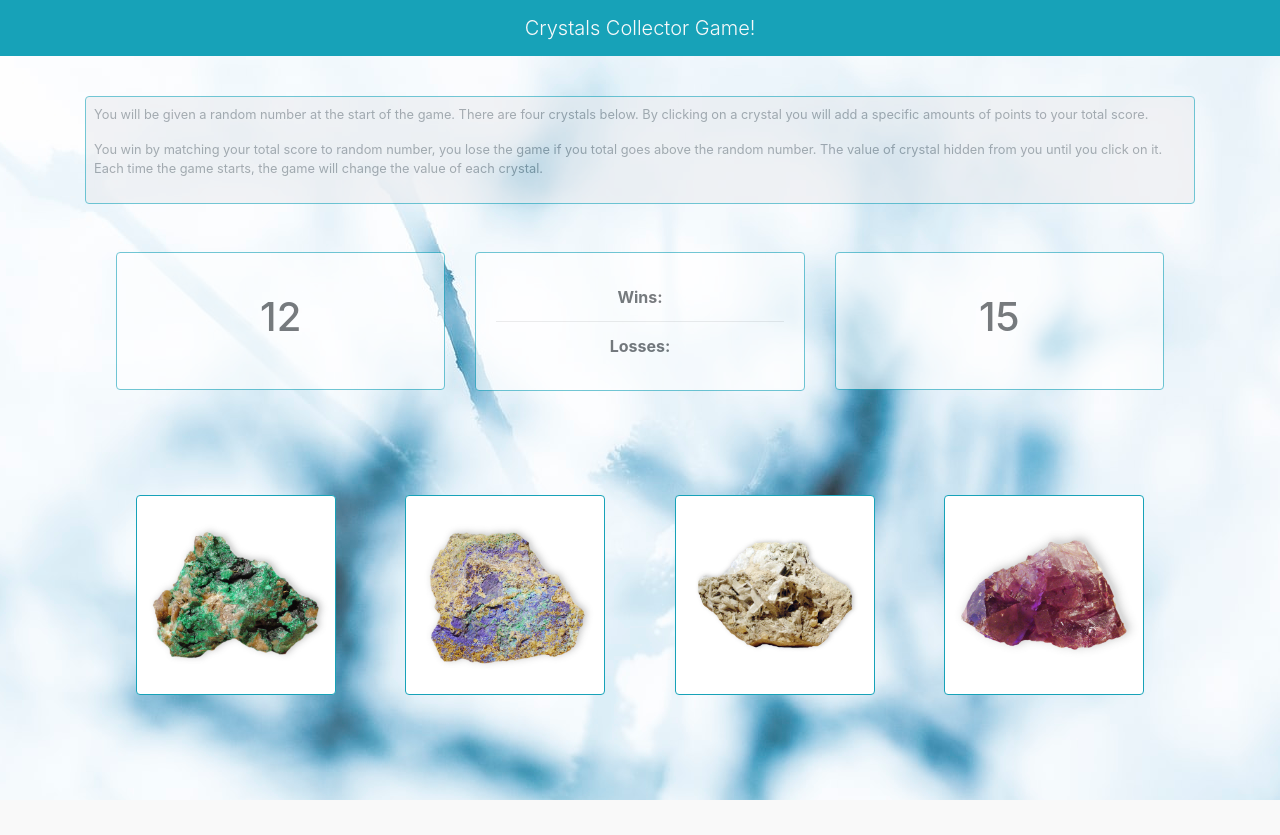
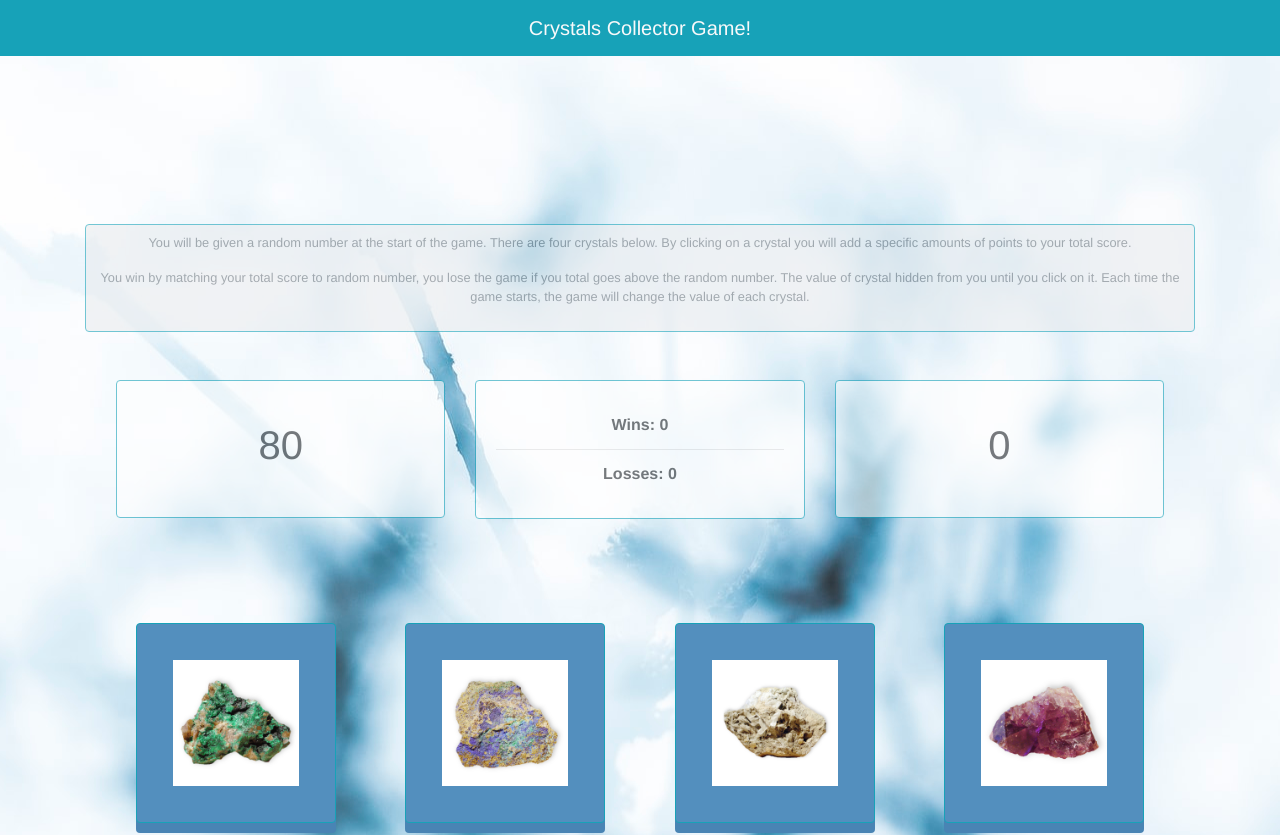
Before and after one commit to syedtakbar/unit-4-game, a plain HTML site: page index.html in a window 1280 px wide. Shown: the top 835 px of the page. Before the commit the page ends 800 px from the top, so only its background shows below. Drawn offline with nearby package versions, Linux system fonts and the light colour scheme.

Commit message:
added the initial logic

```diff
--- a/assets/css/style.css
+++ b/assets/css/style.css
@@ -1,8 +1,34 @@
 body {
-    background : #f9f9f9 url("../images/crystal-image-2.jpg") no-repeat fixed center;
+    background :rgb(88,154,204) url("../images/crystal-image-2.jpg") no-repeat fixed center;
+    font-family:  Helvetica, Arial,sans-serif;
+    text-align: center;
+    padding: 10% 0px;
 }
 
- #randNumCard, #scoreCard, #winLosCard, #gameRule {
+#randNumCard, #scoreCard, #winLosCard, #gameRule {
     opacity: .6;
 
 }
+
+.crystal-image {
+        display: inline-block;
+        text-decoration: none;
+        color: #fff;
+        font-weight: bold;
+        background-color: #538fbe;
+        padding: 15%;
+        border: 5% solid #2d6898;
+        border-radius: 5px;
+        box-shadow: 0 10px rgb(73,132,180);
+}
+
+
+.crystal-image:active {
+    box-shadow: 0 20px rgb(73,132,180);
+    transform: translateY(5%);
+
+}
+
+.crystal-image:hover {
+    background-color: rgb(90,150,199);
+}
--- a/assets/javascript/game.js
+++ b/assets/javascript/game.js
@@ -0,0 +1,61 @@
+
+    const NUM_OF_GUESSES = 12;
+
+    let crystalGame = {
+        pointScore: 0,
+        numOfWins: 0,
+        numOfLosses: 0,
+        randValue: 0,
+
+        getRandomInt: function (min, max) {
+            min = Math.ceil(min);
+            max = Math.floor(max);
+            return Math.floor(Math.random() * (max - min + 1)) + min;
+        },
+
+        initialize: function() {
+
+            randValue = crystalGame.getRandomInt (30, 80);
+            document.getElementById("rand-num-val").innerHTML = randValue;
+
+            document.querySelectorAll(".crystal-image").forEach(function(node){
+                node.setAttribute("rand-val", crystalGame.getRandomInt (13, 50));
+                // console.log("inside load " + node.getAttribute("rand-val"));
+            })
+        },
+
+        calcScore: function() {
+
+            if (parseInt(this.pointScore) === parseInt(this.randValue))
+            {
+                this.numOfWins++;
+            }
+            else
+            {
+                this.numOfLosses++;
+            }
+        },
+
+        displayScore: function () {
+            document.getElementById("num-of-wins").innerHTML = "Wins: " + this.numOfWins;
+            document.getElementById("num-of-losses").innerHTML = "Losses: " + this.numOfLosses;
+        }
+    };
+
+    window.onload = function(){
+        crystalGame.initialize();
+
+    }
+
+    document.querySelectorAll(".crystal-image").forEach(function(node){
+        node.addEventListener("click", function() {
+
+            crystalGame.pointScore += parseInt(node.getAttribute("rand-val"));
+            document.getElementById("player-score").innerText  = crystalGame.pointScore;
+
+            crystalGame.calcScore();
+            crystalGame.displayScore();
+
+
+        });
+      })
--- a/index.html
+++ b/index.html
@@ -39,8 +39,8 @@
             <div class="col-sm-offset-2 col-sm-4">
                 <div class="card rounded border border-info" id="randNumCard">
                     <div class="card-body text-center font-weight-bold">
-                        <div class="card-body text-center font-weight-bold" id="rand-num-val">
-                            <h1>12</h1>
+                        <div class="card-body text-center font-weight-bold">
+                            <h1 id="rand-num-val"></h1>
                         </div>
                     </div>
                 </div>
@@ -49,8 +49,8 @@
                 <div class="card rounded border border-info" id="winLosCard">
                     <div class="card-body text-center font-weight-bold">
                         <ul class="list-group list-group-flush">
-                            <li class="list-group-item">Wins:</li>
-                            <li class="list-group-item">Losses:</li>
+                            <li class="list-group-item" id="num-of-wins">Wins: 0</li>
+                            <li class="list-group-item" id="num-of-losses">Losses: 0</li>
                         </ul>
                     </div>
                 </div>
@@ -58,8 +58,8 @@
             <div class="col-sm-offset-2 col-sm-4">
                 <div class="card rounded border border-info" id="scoreCard">
                     <div class="card-body text-center font-weight-bold">
-                        <div class="card-body text-center font-weight-bold" id="player-score">
-                            <h1>15</h1>
+                        <div class="card-body text-center font-weight-bold">
+                            <h1 id="player-score">0</h1>
                         </div>
                     </div>
                 </div>
@@ -69,23 +69,45 @@
         <br>
         <br>
         <div class="row m-2 p-2">
-
-
             <div class="col-sm-offset-2 col-sm-3">
-                    <img width="200" height="200" src="./assets/images/crystals/crystal-1.jpg" alt="Crystal-1" class="img-thumbnail rounded mx-auto d-block border border-info">
+                    <img
+                            width="200"
+                            height="200"
+                            src="./assets/images/crystals/crystal-1.jpg"
+                            alt="Crystal-1"
+                            rand-val=""
+                            class="img-thumbnail rounded mx-auto d-block border border-info crystal-image">
             </div>
             <div class="col-sm-offset-2 col-sm-3">
-                    <img width="200" height="200" src="./assets/images/crystals/crystal-2.jpg" alt="Crystal-2" class="img-thumbnail rounded mx-auto d-block border border-info">
+                    <img
+                            width="200"
+                            height="200"
+                            src="./assets/images/crystals/crystal-2.jpg"
+                            alt="Crystal-2"
+                            rand-val=""
+                            class="img-thumbnail rounded mx-auto d-block border border-info crystal-image">
             </div>
             <div class="col-sm-offset-2 col-sm-3">
-                    <img width="200" height="200" src="./assets/images/crystals/crystal-3.jpg" alt="Crystal-3" class="img-thumbnail rounded mx-auto d-block border border-info">
+                    <img
+                            width="200"
+                            height="200"
+                            src="./assets/images/crystals/crystal-3.jpg"
+                            alt="Crystal-3"
+                            rand-val=""
+                            class="img-thumbnail rounded mx-auto d-block border border-info crystal-image">
             </div>
             <div class="col-sm-offset-2 col-sm-3">
-                    <img width="200" height="200" src="./assets/images/crystals/crystal-4.jpg" alt="Crystal-4" class="img-thumbnail rounded mx-auto d-block border border-info">
+                    <img
+                            width="200"
+                            height="200"
+                            src="./assets/images/crystals/crystal-4.jpg"
+                            alt="Crystal-4"
+                            rand-val=""
+                            class="img-thumbnail rounded mx-auto d-block border border-info crystal-image">
             </div>
         </div>
     </div>
-    <script src='./assets/javascript/games.js'></script>
+    <script src='./assets/javascript/game.js'></script>
 </body>
 
 </html>
```
